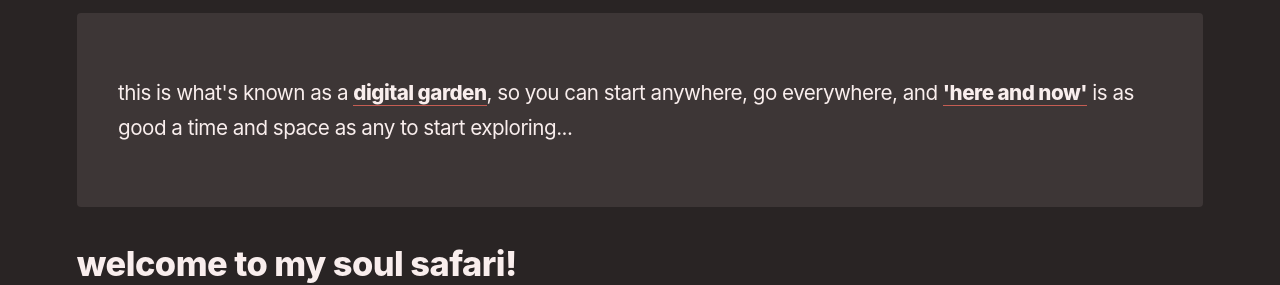
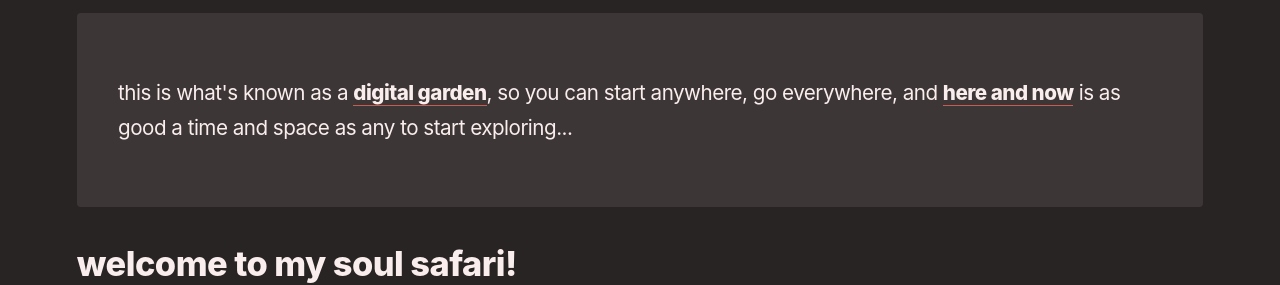
Before and after one commit to reddy2go/redgarden, a Jekyll site: the page built from index.md, in a window 1280 px wide. Shown: the part 342-627 px from the top of the page. Built offline with Jekyll 4.4.1, drawn with Linux system fonts in a browser that asks for light colours; some web fonts are replaced; Markdown is read by kramdown in place of the engine named in the settings; some of the changed lines change nothing that is shown.

Commit message:
auto commit

```diff
--- a/index.md
+++ b/index.md
@@ -5,7 +5,7 @@
 ---
 
 <section class="callout">
-	this is what's known as a <a href class="internal-link" src="/digital-garden">digital garden</a>, so you can start anywhere, go everywhere, and <a href class="internal-link" src="/now">'here and now'</a> is as good a time and space as any to start exploring...
+	this is what's known as a <a href class="internal-link" src="https://reddy2go.com/digital-garden">digital garden</a>, so you can start anywhere, go everywhere, and <a href class="internal-link" src="https://reddy2go.com/now">here and now</a> is as good a time and space as any to start exploring...
 </section>
 
 ### welcome to my soul safari!
```
